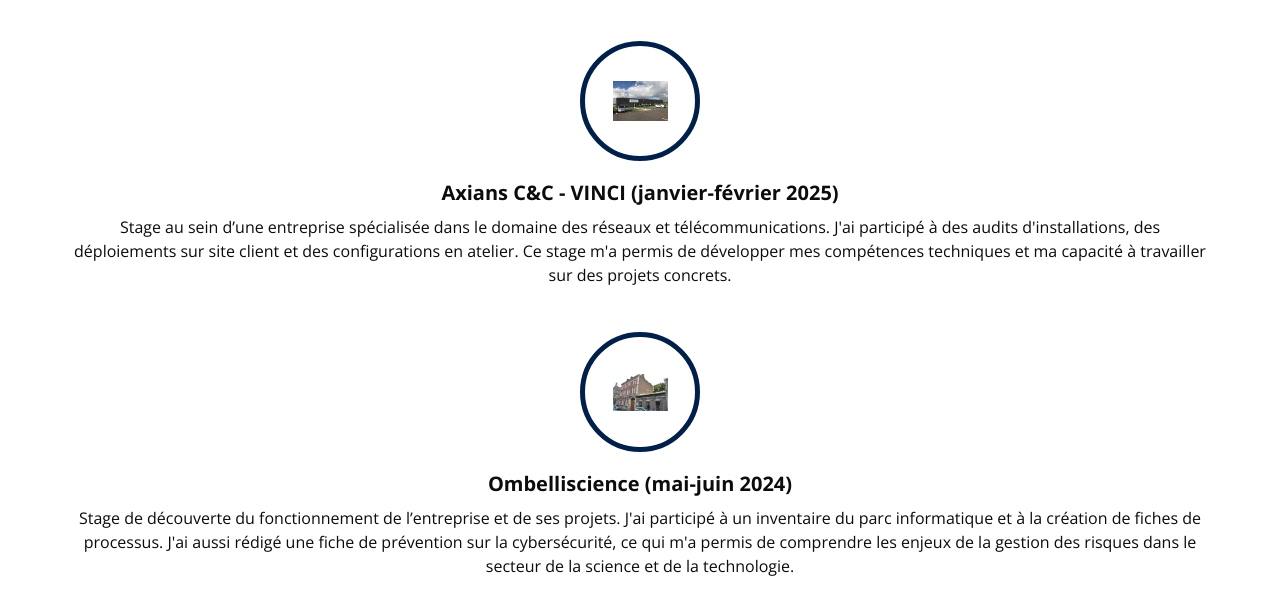
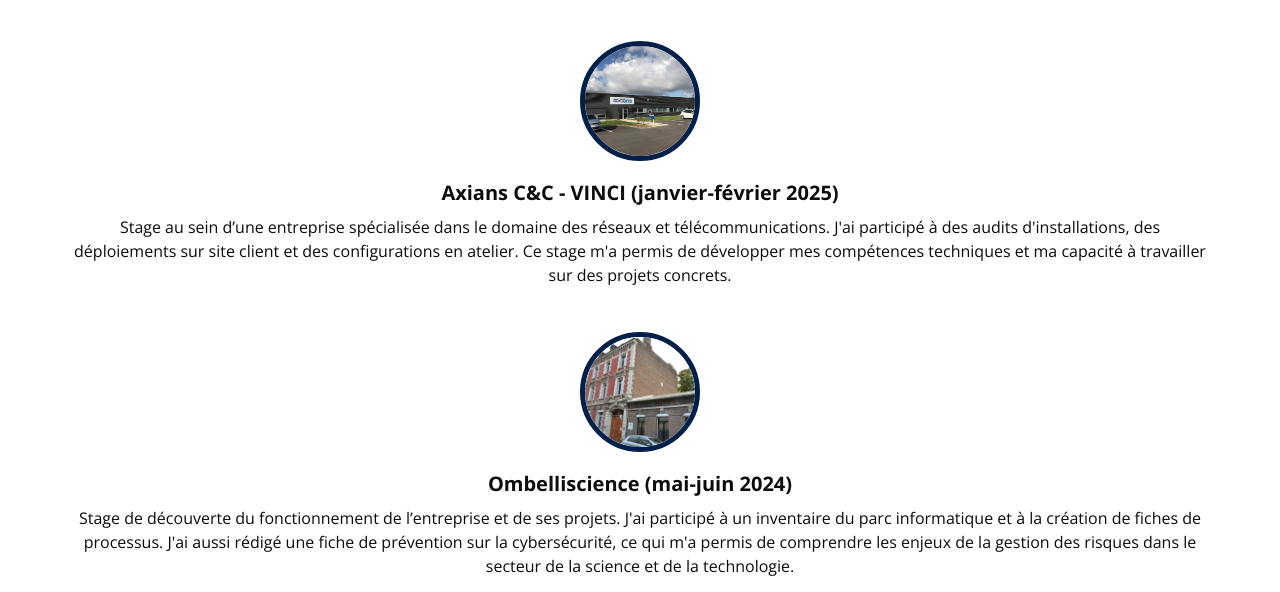
Before and after one commit to Gabric0/Portfolio-de-Gabriel-Roelens, a plain HTML site: page stage.html in a window 1280 px wide. Shown: the part 208-800 px from the top of the page. Drawn offline with nearby package versions, Linux system fonts and the light colour scheme; a script that the page names is missing.

Commit message:
Update style.css

```diff
--- a/css/style.css
+++ b/css/style.css
@@ -540,30 +540,29 @@
   text-align: center;
 }
 
+/* Réglage spécifique pour l'élément img-box dans la section .why_section */
 .why_section .box .img-box {
   margin-bottom: 20px;
-  width: 120px;
-  height: 120px;
+  width: 120px;          /* Taille du cercle */
+  height: 120px;         /* Taille du cercle */
   min-width: 120px;
   min-height: 120px;
-  border-radius: 100%;
-  border: 5px solid #00204a;
-  display: -webkit-box;
-  display: -ms-flexbox;
+  border-radius: 50%;    /* Forme circulaire */
+  border: 5px solid #00204a;  /* Bordure du cercle */
   display: flex;
-  -webkit-box-pack: center;
-      -ms-flex-pack: center;
-          justify-content: center;
-  -webkit-box-align: center;
-      -ms-flex-align: center;
-          align-items: center;
+  justify-content: center;
+  align-items: center;
+  overflow: hidden;      /* Masque tout ce qui dépasse du cercle */
 }
 
+/* Réglages spécifiques pour l'image dans l'img-box */
 .why_section .box .img-box img {
-  width: 55px;
-  height: auto;
-  fill: #00204a;
+  width: 100%;            /* L'image prend toute la largeur du cercle */
+  height: 100%;           /* L'image prend toute la hauteur du cercle */
+  object-fit: cover;      /* Assure que l'image couvre le cercle sans déformation */
+  object-position: center; /* Centre l'image à l'intérieur du cercle */
 }
+
 
 .why_section .box h5 {
   font-weight: bold;
```
